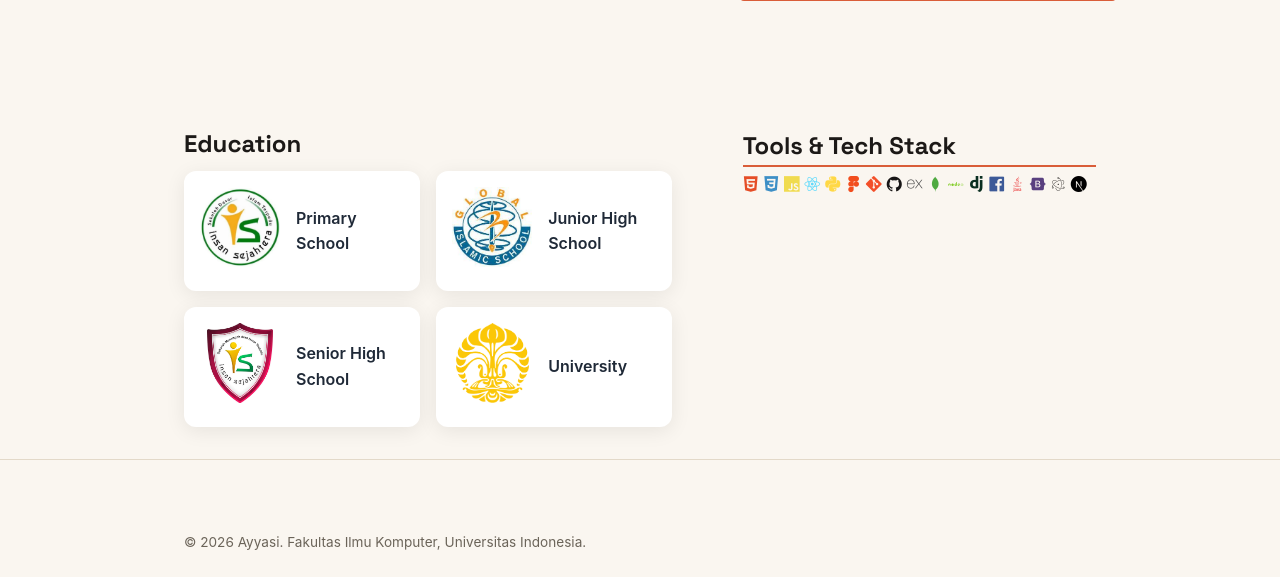
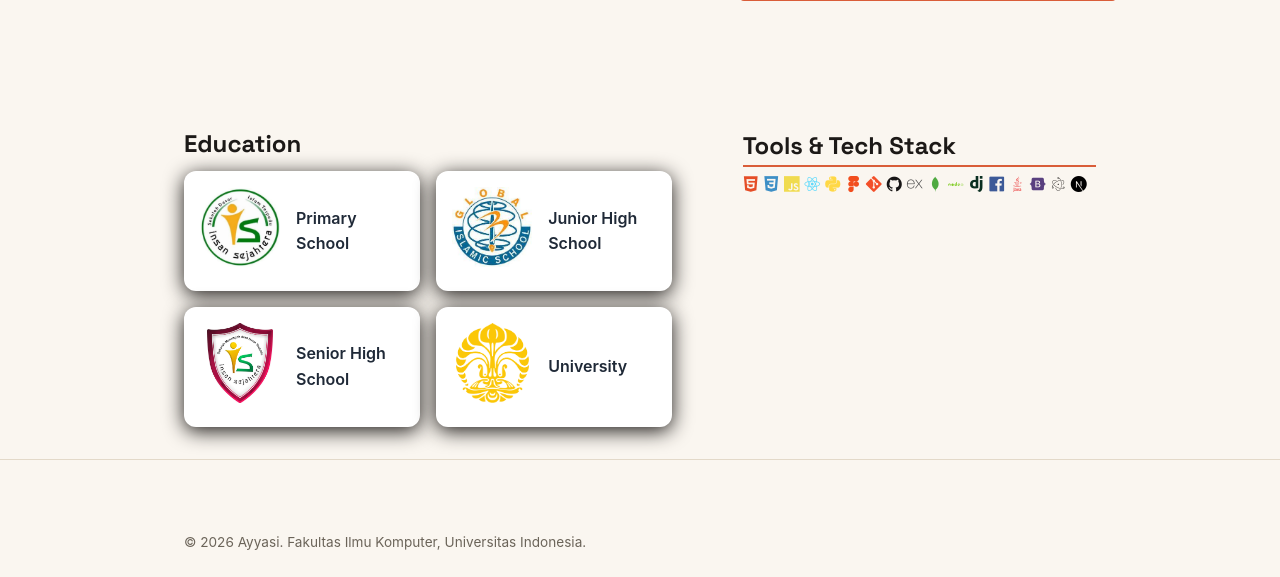
Before and after one commit to Asepgunawan112/myportofolio, a Django app: page / in a window 1280 px wide. Shown: the part 629-1206 px from the top of the page. Run offline with Django 5.2, Linux system fonts and the light colour scheme.

```diff
--- a/static/css/style.css
+++ b/static/css/style.css
@@ -215,7 +215,7 @@ section baru */
   padding: 1rem;
   background: #fff;
   border-radius: 12px;
-  box-shadow: 0 4px 20px rgba(0, 0, 0, 0.08);
+  box-shadow: 0 4px 20px var(--ink);
   transition: background-color 0.2s ease-in-out;
 }
 
```
Also changed, not shown: README.md.
